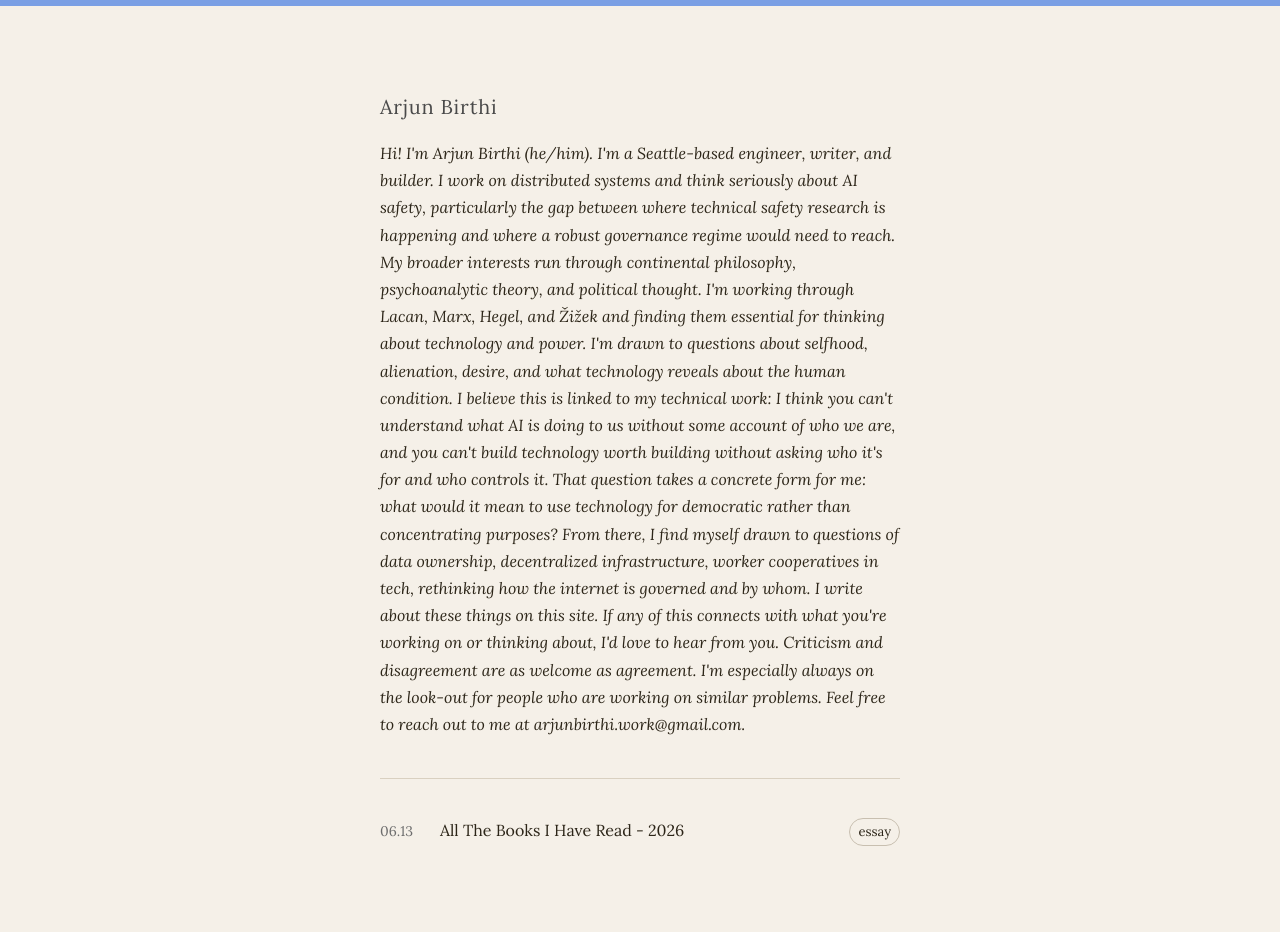
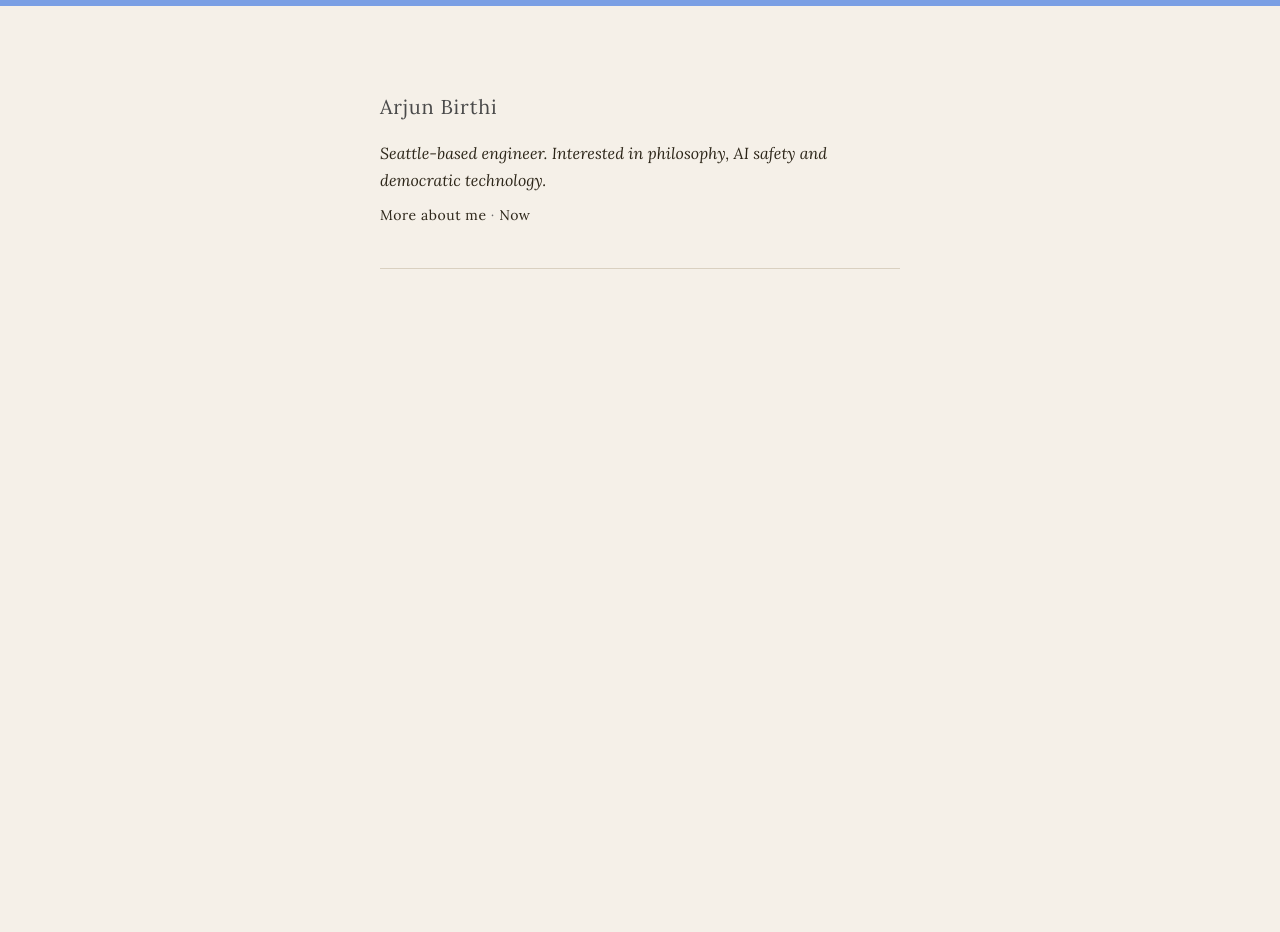
Before and after one commit to arjunbirthi/personal-site, a Jekyll site: the page built from index.html, in a window 1280 px wide. Built offline with Jekyll 4.4.1, drawn with Linux system fonts in a browser that asks for light colours; after the commit the page ends 900 px from its top, so only the background shows below that.

Commit message:
Now page, reading/listening history now controlled programmatically via script, updated home page and hyperlinks. Created about page.

```diff
--- a/_config.yml
+++ b/_config.yml
@@ -2,11 +2,7 @@
 title: Arjun Birthi
 email: arjunbirthi@gmail.com
 description: >-
-  Hi! I'm Arjun Birthi (he/him). I'm a Seattle-based engineer, writer, and builder.
-  I work on distributed systems and think seriously about AI safety, particularly the gap between where technical safety research is happening and where a robust governance regime would need to reach.
-  My broader interests run through continental philosophy, psychoanalytic theory, and political thought. I'm working through Lacan, Marx, Hegel, and Žižek and finding them essential for thinking about technology and power. I'm drawn to questions about selfhood, alienation, desire, and what technology reveals about the human condition. I believe this is linked to my technical work: I think you can't understand what AI is doing to us without some account of who we are, and you can't build technology worth building without asking who it's for and who controls it.
-  That question takes a concrete form for me: what would it mean to use technology for democratic rather than concentrating purposes? From there, I find myself drawn to questions of data ownership, decentralized infrastructure, worker cooperatives in tech, rethinking how the internet is governed and by whom.
-  I write about these things on this site. If any of this connects with what you're working on or thinking about, I'd love to hear from you. Criticism and disagreement are as welcome as agreement. I'm especially always on the look-out for people who are working on similar problems. Feel free to reach out to me at arjunbirthi.work@gmail.com.
+  Seattle-based engineer. Interested in philosophy, AI safety and democratic technology.
 baseurl: ""
 url: ""
 
--- /dev/null
+++ b/_data/now.yml
@@ -0,0 +1,6 @@
+# The "now" page's free-form bits. Edit by hand or via `ruby scripts/log.rb`.
+status: A short line about what you're up to lately — edit me.
+quote:
+  text: The limits of my language mean the limits of my world.
+  source: Wittgenstein
+updated: 2026-06-13
--- a/_layouts/home.html
+++ b/_layouts/home.html
@@ -3,6 +3,10 @@ layout: default
 ---
 <p class="name">{{ site.title }}</p>
 <p class="bio">{{ site.description | strip_newlines }}</p>
+<p class="home-nav">
+    <a href="{{ '/about/' | relative_url }}">More about me</a>
+    · <a href="{{ '/now/' | relative_url }}">Now</a>
+</p>
 
 <hr>
 
--- a/_layouts/post.html
+++ b/_layouts/post.html
@@ -6,7 +6,7 @@ layout: default
 <header class="article-header">
     <h1 class="article-title">{{ page.title }}</h1>
     <div class="article-meta">
-        <span class="article-date">{{ page.date | date: "%B %-d, %Y" }}</span>
+        {% if page.date %}<span class="article-date">{{ page.date | date: "%B %-d, %Y" }}</span>{% endif %}
         {% assign label = page.tag | default: page.categories.first %}
         {% if label %}<span class="tag">{{ label }}</span>{% endif %}
     </div>
@@ -14,6 +14,6 @@ layout: default
 
 <hr>
 
-<article class="article-body">
+<article class="article-body{% if page.drop_cap == false %} no-dropcap{% endif %}">
     {{ content }}
 </article>
--- a/style.css
+++ b/style.css
@@ -24,8 +24,14 @@ ul {
     letter-spacing: 0.04em;
 }
 .bio {
-    margin-bottom: 40px;
+    margin-bottom: 10px;
     font-style: italic;
+}
+.home-nav {
+    color: #6d6d6d;
+    font-size: 14px;
+    letter-spacing: 0.04em;
+    margin: 0 0 40px;
 }
 li {
     grid-template-columns: 44px 1fr auto;
@@ -116,6 +122,15 @@ hr {
     font-weight: 600;
     color: #2C2518;
 }
+.article-body.no-dropcap p:first-child::first-letter {
+    float: none;
+    font-size: inherit;
+    line-height: inherit;
+    padding: 0;
+    font-style: inherit;
+    font-weight: inherit;
+    color: inherit;
+}
 .article-body h2 {
     font-size: 17px;
     font-weight: 600;
@@ -201,3 +216,58 @@ hr {
     font-size: 16px;
     line-height: 1;
 }
+
+/* Archive lists (books post, listening page, now page) */
+.archive-list {
+    margin: 0 0 8px;
+}
+.archive-list li {
+    display: flex;
+    grid-template-columns: none;
+    justify-content: space-between;
+    align-items: baseline;
+    gap: 16px;
+    padding: 7px 0;
+    border-bottom: 1px solid #EDE5D5;
+}
+.archive-list .archive-author {
+    color: #6d6d6d;
+    font-size: 14px;
+    font-style: italic;
+    text-align: right;
+    white-space: nowrap;
+}
+
+/* Now page */
+.now-block {
+    margin-bottom: 32px;
+}
+.now-block h2 {
+    font-size: 17px;
+    font-weight: 600;
+    color: #4A4A4A;
+    letter-spacing: 0.04em;
+    text-transform: uppercase;
+    margin: 0 0 12px;
+}
+.now-status {
+    font-style: italic;
+    margin: 0;
+}
+.now-quote {
+    border-left: 2px solid #C8BFB0;
+    margin: 0;
+    padding-left: 16px;
+    font-style: italic;
+}
+.now-quote cite {
+    display: block;
+    font-style: normal;
+    font-size: 14px;
+    color: #6d6d6d;
+    margin-top: 6px;
+}
+.now-links {
+    color: #6d6d6d;
+    font-size: 14px;
+}
```
Also changed, not shown: _data/books.yml (added, +23 -0 lines), _data/music.yml (added, +10 -0 lines), _posts/2026-06-13-all-the-books-i-have-read-2026.md (deleted, +0 -19 lines), about.markdown (+5 -29 lines), listening.html (added, +35 -0 lines), now.html (added, +71 -0 lines), reading.html (added, +39 -0 lines), scripts/log.rb (added, +241 -0 lines).
